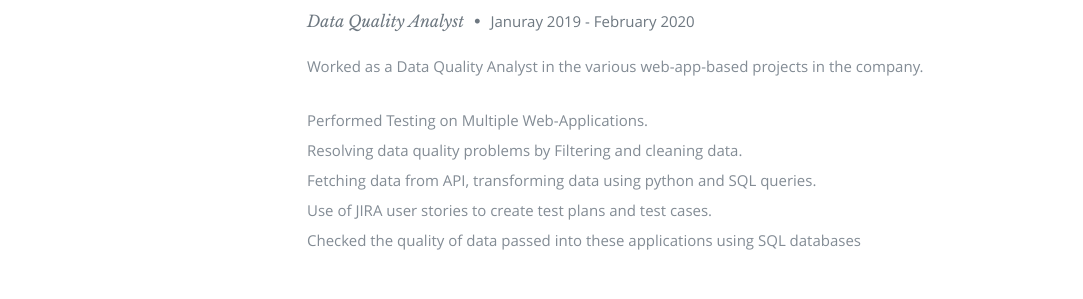
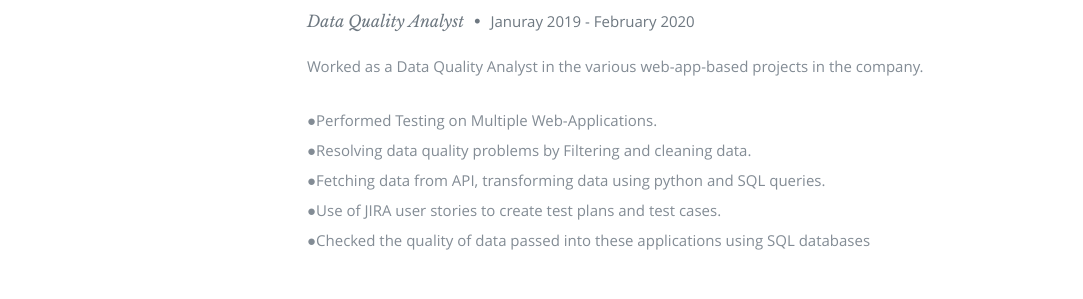
Before and after one commit to rachitmathur89/rachitmathur89.github.io, a plain HTML site: page index.html in a window 1280 px wide. Shown: the part 2610-2909 px from the top of the page, without its empty margins (98-1181 px from the left). Drawn offline with nearby package versions, Linux system fonts and the light colour scheme.

Commit message:
Update index.html

```diff
--- a/index.html
+++ b/index.html
@@ -242,11 +242,12 @@
 
                   <p>
                     Worked as a Data Quality Analyst in the various web-app-based projects in the company.
-		     <ul><li>Performed Testing on Multiple Web-Applications.</li>
-		     <li>Resolving data quality problems by Filtering and cleaning data.</li>
-		     <li>Fetching data from API, transforming data using python and SQL queries.</li>
-                     <li>Use of JIRA user stories to create test plans and test cases.</li>
-    	             <li>Checked the quality of data passed into these applications using SQL databases </li></ul><br>
+		     <ul>
+	             <li>●Performed Testing on Multiple Web-Applications.
+		     <li>●Resolving data quality problems by Filtering and cleaning data.
+		     <li>●Fetching data from API, transforming data using python and SQL queries.
+                     <li>●Use of JIRA user stories to create test plans and test cases.
+    	             <li>●Checked the quality of data passed into these applications using SQL databases</ul><br>
                   </p>
 
                </div>
```
